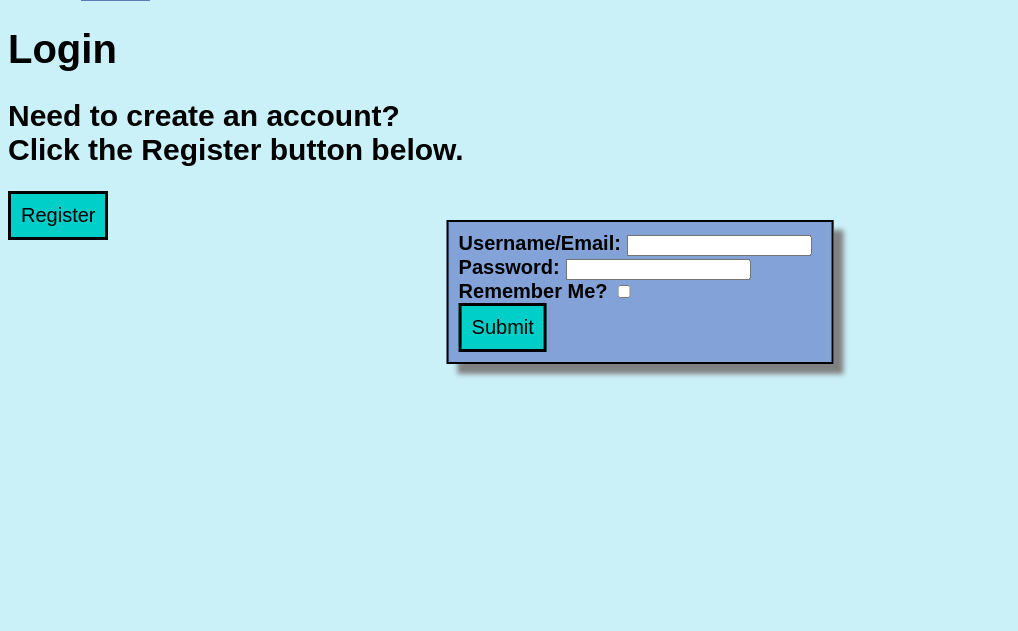
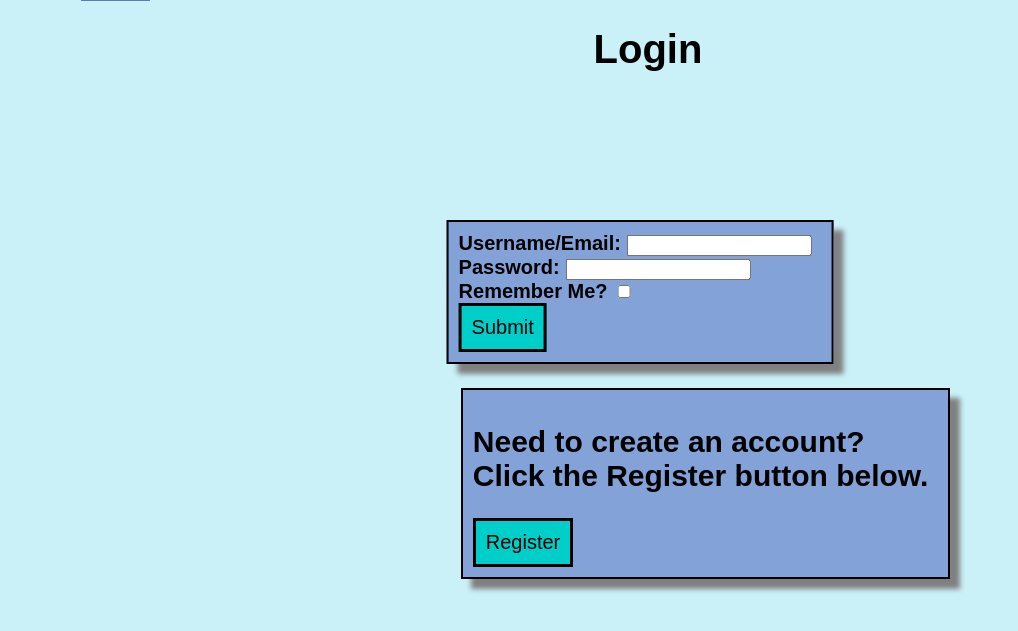
Before and after one commit to annawils441/summer-project, a Flask app: page /login in a window 1280 px wide. Shown: the part 108-739 px from the top of the page, without its empty margins (0-1018 px from the left). Run offline with Flask 3, Linux system fonts and the light colour scheme.

Commit message:
Updated CSS for the login page functionality.

```diff
--- a/static/css/details.css
+++ b/static/css/details.css
@@ -63,7 +63,7 @@ h1 {
     box-shadow: 10px 10px 5px grey;
 }
 
-.register_title {
+.register_title, .login_title {
     position:absolute;
     text-align: center;
     width: 100%;
@@ -97,3 +97,14 @@ button:hover {
     background-color: #04a39ee6;
     text-decoration: underline;
 }
+
+
+.flex_container2 {
+    padding: 10px;
+    position:absolute;
+    top: 62%;
+    left: 36%;
+    border: 2px solid black;
+    background-color: #5c79c7a5;
+    box-shadow: 10px 10px 5px grey;
+}
```
